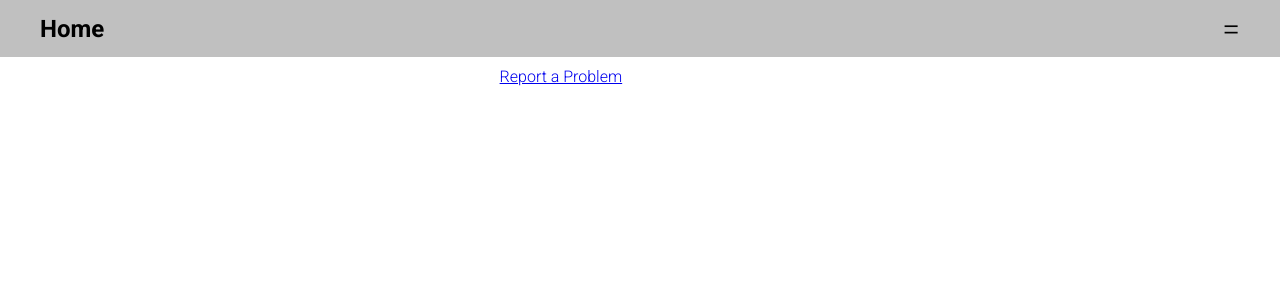
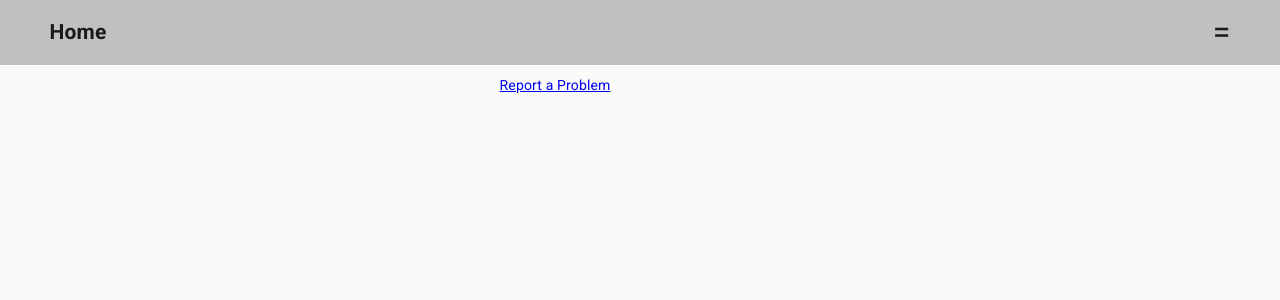
Before and after one commit to Sebsterio/animalysis, a React (Create React App) app in the folder client/: page / in a window 1280 px wide. Shown: the top 300 px of the page. Built offline with nearby package versions, Linux system fonts and the light colour scheme.

Commit message:
import cssBaseline (normalize)

```diff
--- a/client/public/index.html
+++ b/client/public/index.html
@@ -8,7 +8,7 @@
 
   <meta charset="utf-8" />
   <link rel="icon" href="%PUBLIC_URL%/favicon.ico" />
-  <meta name="viewport" content="width=device-width, initial-scale=1" />
+  <meta name="viewport" content="width=device-width, initial-scale=1, minimum-scale=1" />
 
   <meta name="theme-color" content="#000000" />
   <link rel="apple-touch-icon" href="%PUBLIC_URL%/logo192.png" />
--- a/client/src/index.js
+++ b/client/src/index.js
@@ -3,6 +3,7 @@
 import { Provider } from "react-redux";
 import { PersistGate } from "redux-persist/integration/react";
 import { BrowserRouter } from "react-router-dom";
+import CssBaseline from "@material-ui/core/CssBaseline";
 
 import { store, persistor } from "redux/store";
 // import * as serviceWorker from "./serviceWorker";
@@ -12,6 +13,7 @@
 
 ReactDOM.render(
 	<React.StrictMode>
+		<CssBaseline />
 		<Provider store={store}>
 			<PersistGate persistor={persistor}>
 				<BrowserRouter>
--- a/client/src/styles/_base.scss
+++ b/client/src/styles/_base.scss
@@ -3,7 +3,6 @@
 	font-family: "Roboto", sans-serif;
 	-webkit-font-smoothing: antialiased;
 	-moz-osx-font-smoothing: grayscale;
-	font-weight: 100;
 }
 
 code {
```
